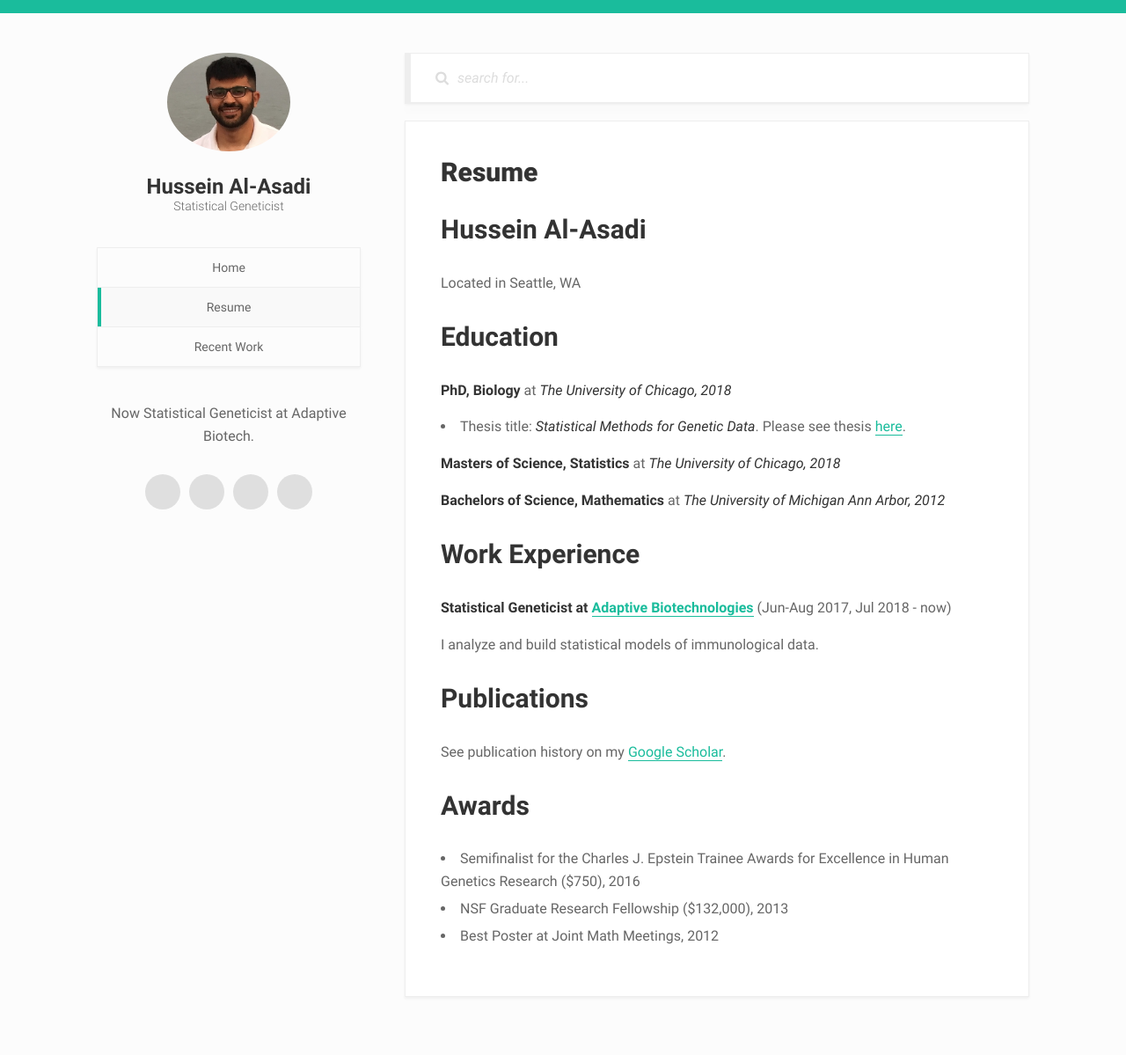
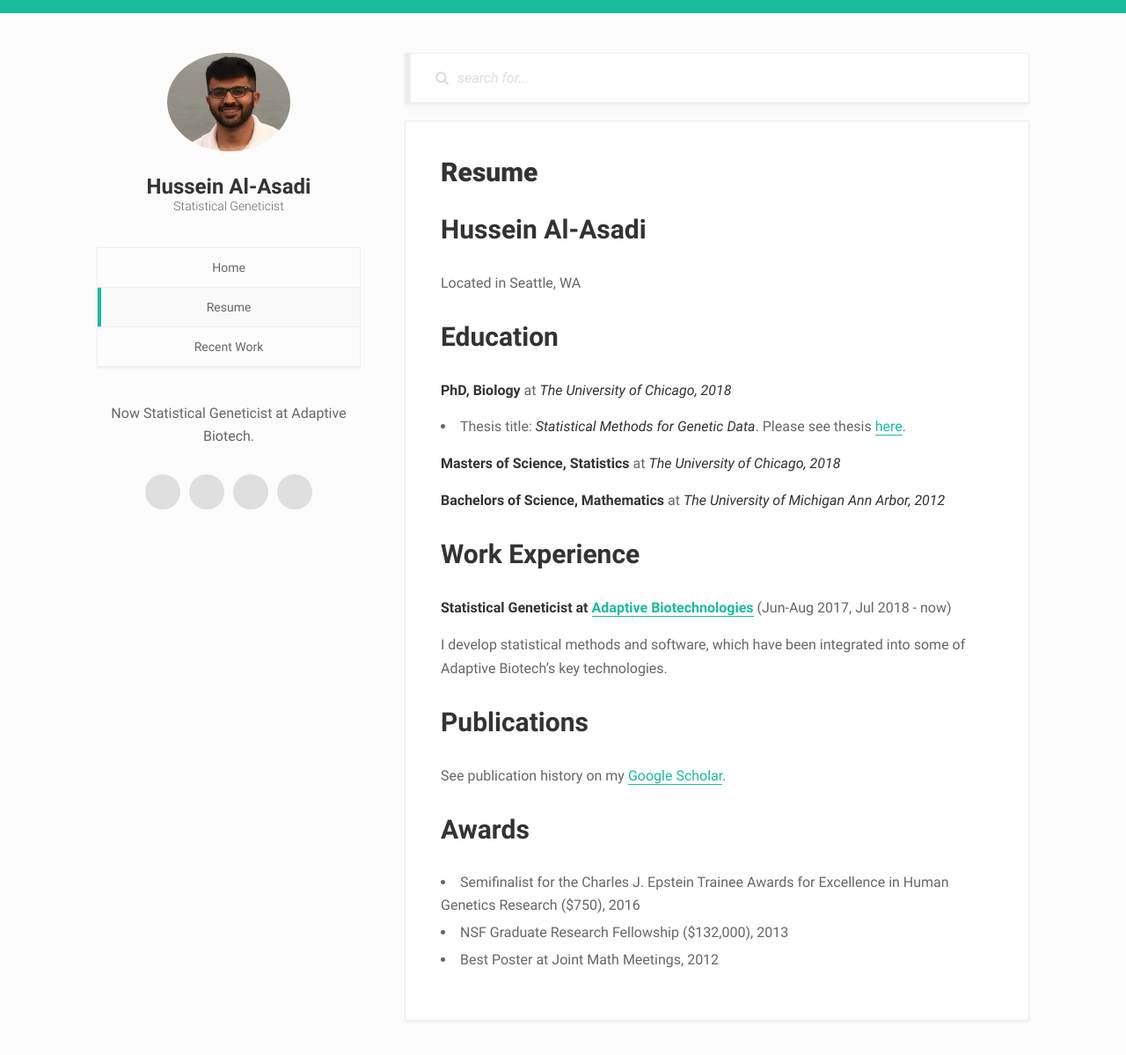
Before and after one commit to halasadi/halasadi.github.io, a Jekyll site: the page built from _pages/resume/index.md, in a window 1280 px wide and 1220 px high. Shown: the top 1199 px of the window at 88% size. Built offline with Jekyll 4.4.1, drawn with Linux system fonts in a browser that asks for light colours.

Commit message:
Update index.md

```diff
--- a/_pages/resume/index.md
+++ b/_pages/resume/index.md
@@ -21,7 +21,7 @@ Located in Seattle, WA
 
 **Statistical Geneticist at <a href="https://www.adaptivebiotech.com" title="ab">Adaptive Biotechnologies</a>** (Jun-Aug 2017, Jul 2018 - now)
 
-I analyze and build statistical models of immunological data.
+I develop statistical methods and software, which have been integrated into some of Adaptive Biotech’s key technologies.
 
 # Publications
 
```
